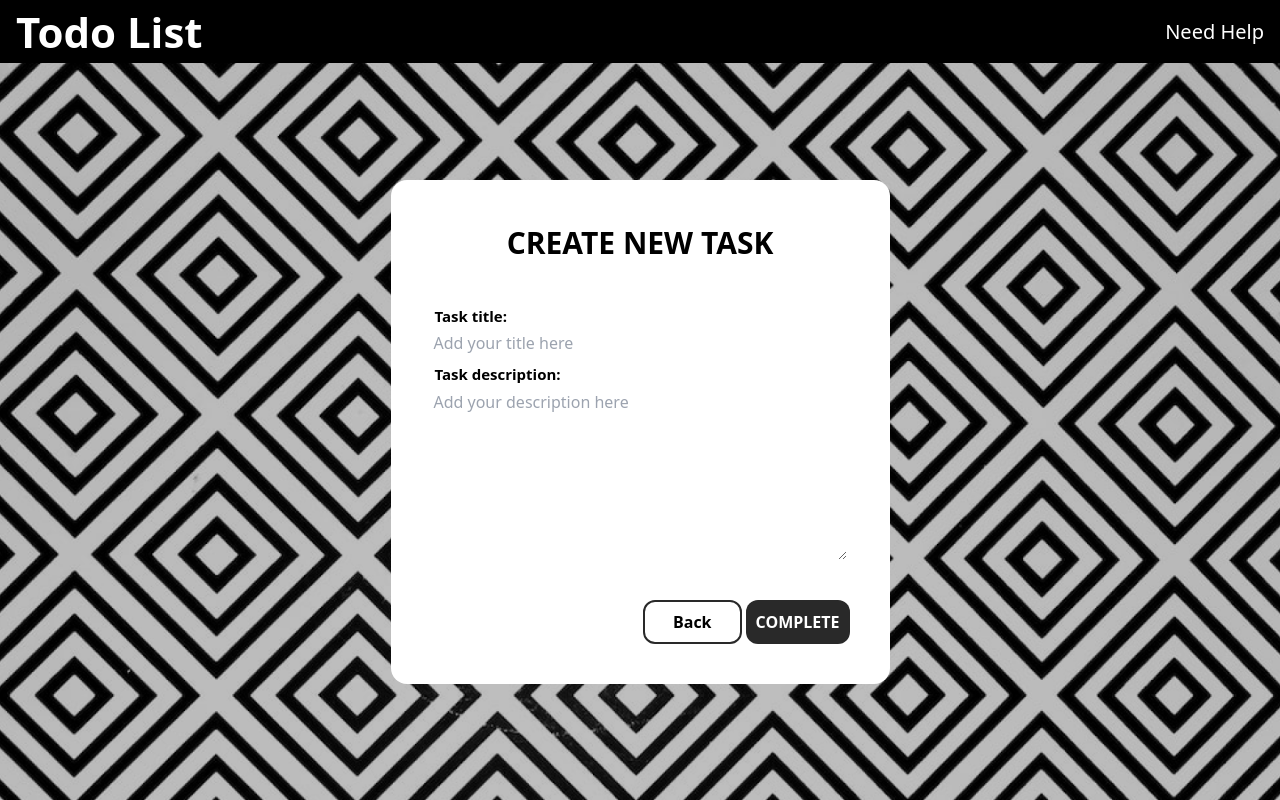
After one commit to ipetersenpai/simple_crud_fullstack, a Django app: page /create/ in a window 1280 px wide. The commit adds this page. Run offline with Django 4.2, Linux system fonts and the light colour scheme; some libraries are stand-ins or nearby versions.

Commit message:
feat: create new task added

```diff
--- /dev/null
+++ b/task/templates/task/task_create.html
@@ -0,0 +1,80 @@
+{% load static tailwind_tags %}
+<!DOCTYPE html>
+<html lang="en">
+  <head>
+    <title>TodoList</title>
+    <meta charset="UTF-8" />
+    <meta name="viewport" content="width=device-width, initial-scale=1.0" />
+    <meta http-equiv="X-UA-Compatible" content="ie=edge" />
+    {% tailwind_css %}
+  </head>
+
+  <body
+    class="relative bg-cover h-screen w-screen flex flex-col leading-normal tracking-normal text-black"
+    style="background-image: url('/theme/static/images/background.png')"
+  >
+    <!-- Navigation bar component -->
+    <section
+      class="flex bg-black w-full h-[65px] text-white justify-between items-center"
+    >
+      <h1 class="text-[32px] md:text-[42px] ml-4 font-bold">Todo List</h1>
+
+      <button
+        class="mr-4 hover:underline cursor-pointer text-[20px] hover:text-blue-400"
+      >
+        Need Help
+      </button>
+    </section>
+    <!-- End of navigation bar component -->
+
+    <!-- Todo task list component -->
+    <section
+      class="flex gap-5 flex-col w-full h-full p-7 justify-center items-center"
+    >
+      <div class="bg-white w-[499px] rounded-2xl p-5">
+        <p class="font-bold text-[30px] text-center mt-5 mb-10">
+          CREATE NEW TASK
+        </p>
+        <form method="post" action="{% url 'task-create' %}">
+          {% csrf_token %}
+          <div class="flex flex-col items-center mb-2">
+            <span class="self-start ml-6 font-bold text-[15px] mb-1"
+              >Task title:</span
+            >
+            <input
+              class="rounded-md w-[90%]"
+              type="text"
+              name="title"
+              placeholder="Add your title here"
+            />
+          </div>
+          <div class="flex flex-col items-center mb-10">
+            <span class="self-start ml-6 font-bold text-[15px] mb-1"
+              >Task description:</span
+            >
+            <textarea
+              class="rounded-md h-[170px] w-[90%]"
+              name="content"
+              placeholder="Add your description here"
+            ></textarea>
+          </div>
+          <div class="flex flex-row justify-end mr-5 mb-5">
+            <button
+              class="border-[2px] border-[#292929] text-black font-bold px-7 rounded-xl"
+            >
+              Back
+            </button>
+            <button
+              type="submit"
+              class="bg-[#292929] text-white font-bold p-2.5 rounded-xl ml-1"
+            >
+              COMPLETE
+            </button>
+          </div>
+        </form>
+      </div>
+    </section>
+
+    <!-- End of Todo task list component -->
+  </body>
+</html>
--- a/task/templates/task/task_detail.html
+++ b/task/templates/task/task_detail.html
@@ -64,6 +64,11 @@
     </section>
     <!-- End of Todo task list component -->
 
+    <section
+      class="absolute h-[65px] w-[65px] bg-white rounded-[50%] right-4 bottom-4 flex justify-center items-center shadow-lg cursor-pointer"
+    >
+      <p class="text-[65px] mt-[-0.5rem]">+</p>
+    </section>
     <script>
       document.addEventListener("DOMContentLoaded", function () {
         document
--- a/task/urls.py
+++ b/task/urls.py
@@ -2,10 +2,8 @@ from django.urls import path
 from . import views
 
 urlpatterns = [
-    # Read (List and Detail Views)
-    path("", views.task_list, name="task-list"),  # List view
-    # Create (Add a Task)
-    path("create/", views.create_task, name="task-create"),
+    path("", views.task_list, name="task-list"),
+    path("create/", views.task_create, name="task-create"),
     path("delete/<int:task_id>/", views.delete_task, name="delete-task"),
     path("task/success/", views.task_success, name="task-success"),
 ]
--- a/task/views.py
+++ b/task/views.py
@@ -13,7 +13,7 @@ def task_list(request):
 
 
 # Create a new task
-def create_task(request):
+def task_create(request):
     if request.method == "POST":
         form = TaskForm(request.POST)
         if form.is_valid():
@@ -22,7 +22,7 @@ def create_task(request):
     else:
         form = TaskForm()
 
-    return render(request, "task_create.html", {"form": form})
+    return render(request, "task/task_create.html", {"form": form})
 
 
 # Delete a task
```
